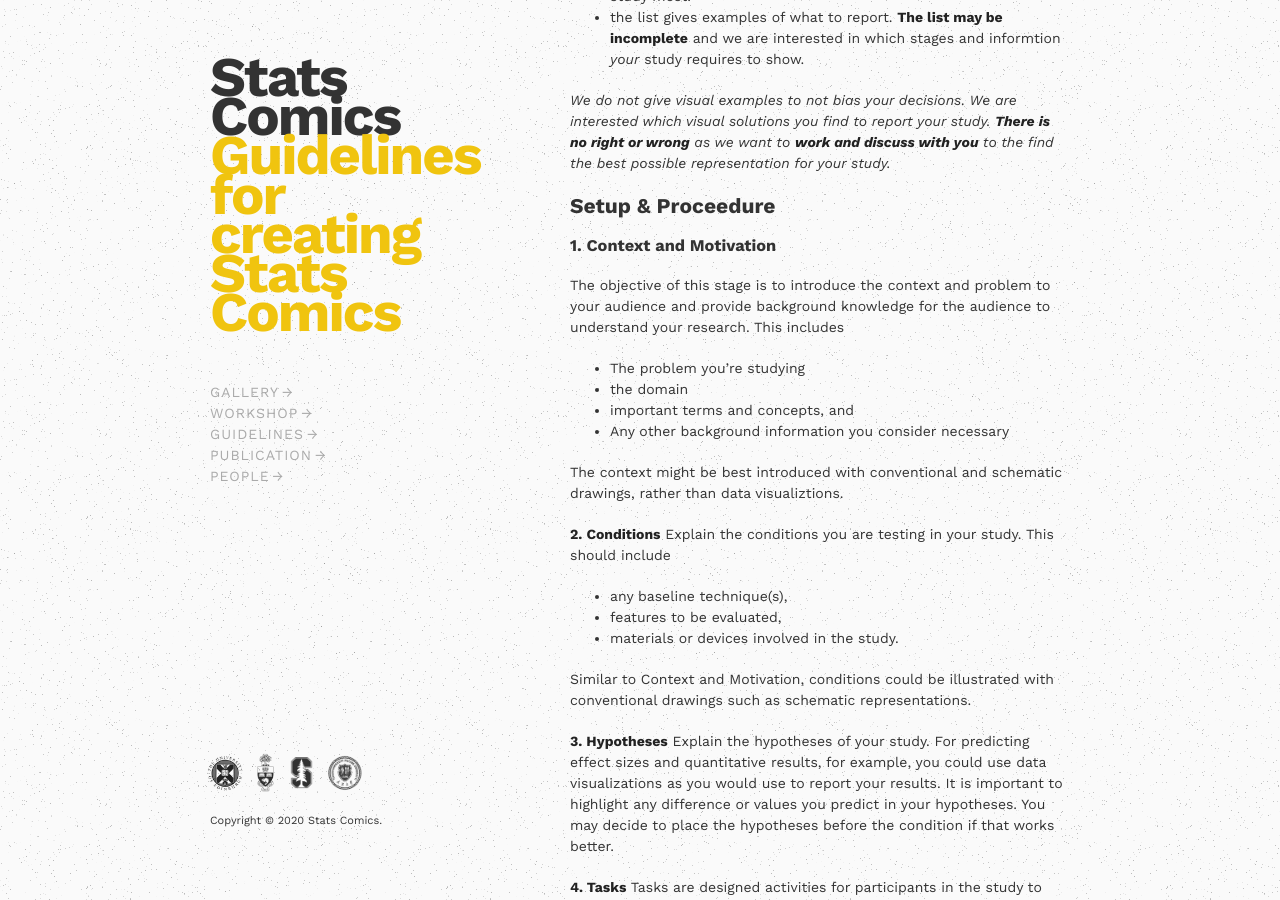
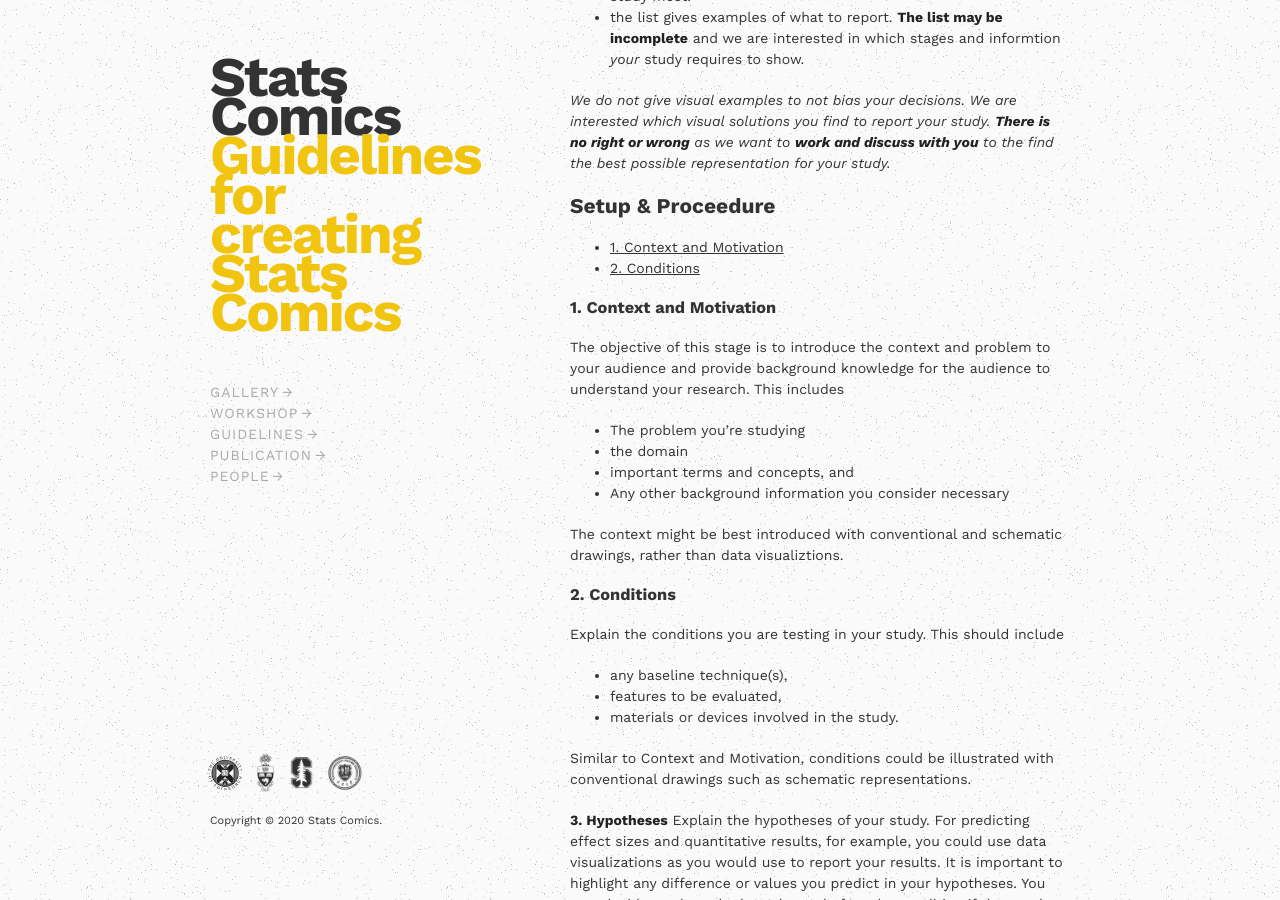
Before and after one commit to statscomics/statscomics.github.io, a Jekyll site: the page built from guidelines.md, in a window 1280 px wide and 900 px high, scrolled down 1648 px. Built offline with Jekyll 4.4.1, drawn with Linux system fonts in a browser that asks for light colours; our own code applies the rules of GitHub Pages for plain Markdown files; a script that is not in the unit is left out.

Commit message:
Update guidelines.md

```diff
--- a/guidelines.md
+++ b/guidelines.md
@@ -48,6 +48,9 @@ _We do not give visual examples to not bias your decisions. We are interested wh
 
 ## Setup & Proceedure
 
+* [1. Context and Motivation](#context-and-motivation)
+* [2. Conditions](#conditions)
+
 ### 1. Context and Motivation
 The objective of this stage is to introduce the context and problem to your audience and provide background knowledge for the audience to understand your research. This includes
 * The problem you're studying
@@ -57,7 +60,7 @@ The objective of this stage is to introduce the context and problem to your audi
 
 The context might be best introduced with conventional and schematic drawings, rather than data visualiztions.
 
-__2. Conditions__
+### 2. Conditions
 Explain the conditions you are testing in your study.
 This should include
 * any baseline technique(s),
```
